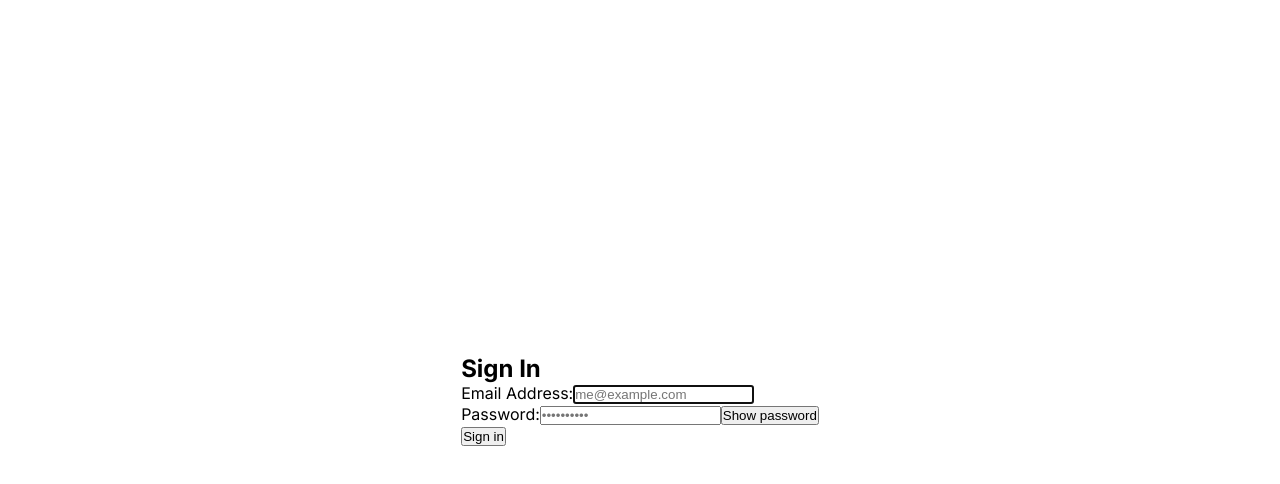
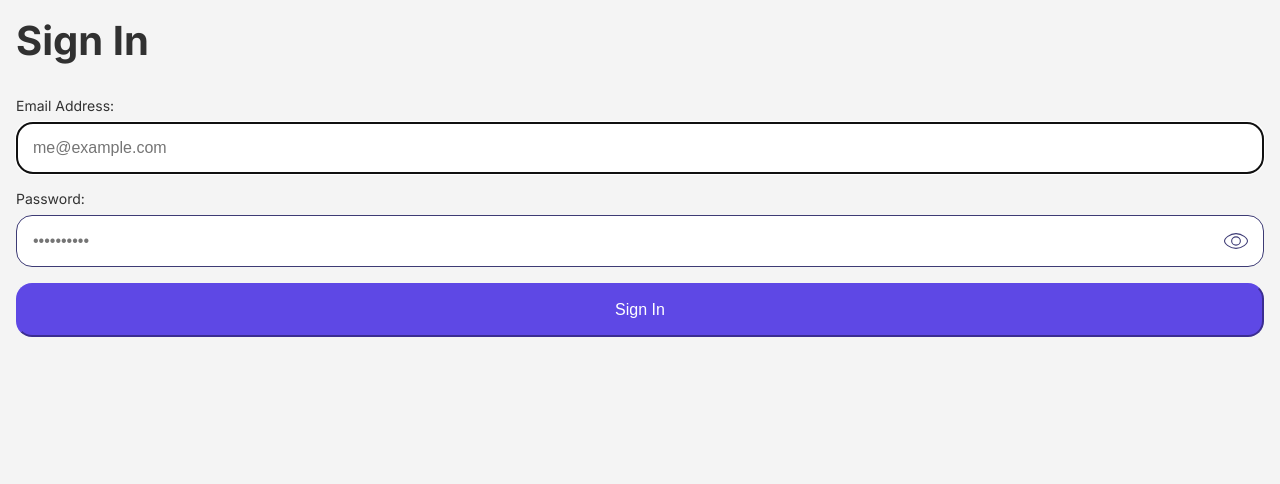
Before and after one commit to PashaDeev/sign_in_form, a Next.js app: page / in a window 1280 px wide. Shown: the top 484 px of the page. Built offline with nearby package versions, Linux system fonts and the light colour scheme.

Commit message:
add styles

```diff
--- a/package.json
+++ b/package.json
@@ -9,6 +9,7 @@
     "lint": "next lint"
   },
   "dependencies": {
+    "clsx": "2.1.1",
     "next": "14.2.5",
     "react": "18",
     "react-dom": "18"
--- a/src/app/globals.css
+++ b/src/app/globals.css
@@ -1,4 +1,18 @@
 :root {
+    --text-primary-color: #313131;
+    --main-border-color: #3d3b75;
+    --control-action-color: #5e48e5;
+    --form-bg-color: #f4f4f4;
+    --control-action-text-color: #ffffff;
+
+    --text-title-size: 40px;
+    --text-action-size: 35px;
+    --text-size: 14px;
+    --text-size-l: 16px;
+
+    --gap-s: 8px;
+    --gap-m: 16px;
+    --gap-l: 32px;
 }
 
 * {
--- a/src/features/emailInput/index.tsx
+++ b/src/features/emailInput/index.tsx
@@ -2,9 +2,11 @@ import {FormInput} from '@/shared/formInput';
 
 const INVALID_ARIA_STATE = 'email error';
 
-export const EmailInput = () => {
+// todo Седалть правильный тип для className
+export const EmailInput = ({className}: {className?: string}) => {
     return (
         <FormInput
+            className={className}
             title="Email Address:"
             type="email"
             name="email"
--- a/src/features/passwordInput/index.tsx
+++ b/src/features/passwordInput/index.tsx
@@ -3,10 +3,12 @@ import {FormInput} from '@/shared/formInput';
 const DESCRIBEDBY_NAME = 'password-constraints';
 const INVALID_ARIA_STATE = 'password error';
 
-export const PasswordInput = () => {
+// todo Седалть правильный тип для className
+export const PasswordInput = ({className}: {className?: string}) => {
     return (
         <div>
             <FormInput
+                className={className}
                 title="Password:"
                 type="password"
                 name="password"
--- /dev/null
+++ b/src/shared/button/index.module.css
@@ -0,0 +1,17 @@
+.button {
+    padding: var(--gap-m) 0;
+
+    color: var(--control-action-text-color);
+
+    background-color: var(--control-action-color);
+    border-color: var(--control-action-color);
+    border-radius: 16px;
+
+    box-shadow: none;
+
+    font-size: var(--text-size-l);
+}
+
+.button_maxWidth {
+    width: 100%;
+}
--- /dev/null
+++ b/src/shared/button/index.tsx
@@ -0,0 +1,19 @@
+import {InputHTMLAttributes} from 'react';
+import clsx from 'clsx';
+
+import styles from './index.module.css';
+
+// todo Проверить, что за фигня с типами
+type ButtonProps = InputHTMLAttributes<HTMLButtonElement> & {type?: 'submit' | 'button' | 'reset'; maxWidth?: boolean};
+
+export const Button = ({children, className, type, maxWidth, ...rest}: ButtonProps) => (
+    <button
+        className={clsx(styles.button, className, {
+            [styles['button_maxWidth']]: maxWidth,
+        })}
+        type={type}
+        {...rest}
+    >
+        {children}
+    </button>
+);
--- /dev/null
+++ b/src/shared/formInput/index.module.css
@@ -0,0 +1,38 @@
+.title {
+    display: block;
+    margin-bottom: var(--gap-s);
+
+    color: var(--text-primary-color);
+    font-size: var(--text-size);
+}
+
+.inputContainer {
+    position: relative;
+}
+
+.input {
+    font-size: var(--text-size-l);
+    padding: var(--gap-m);
+    width: 100%;
+    border: 1px solid var(--main-border-color);
+    border-radius: 16px;
+}
+
+.passwordVisibilityButton {
+    position: absolute;
+
+    width: 24px;
+    height: 24px;
+    right: var(--gap-m);
+    top: 50%;
+
+    transform: translateY(-50%);
+
+    background-image: url('/open_eye.svg');
+    background-size: contain;
+    background-repeat: no-repeat;
+    background-position: center;
+    background-color: white;
+
+    border: none;
+}
--- a/src/shared/formInput/index.tsx
+++ b/src/shared/formInput/index.tsx
@@ -1,4 +1,6 @@
 import {InputHTMLAttributes} from 'react';
+
+import styles from './index.module.css';
 
 type FormInputProps = InputHTMLAttributes<HTMLInputElement> & {
     title: string;
@@ -15,13 +17,16 @@ export const FormInput = ({
     type = 'text',
     ariaErrorMessage,
     isError,
+    className,
     ...rest
 }: FormInputProps) => {
     return (
-        <section>
+        <section className={className}>
             <label>
-                {title}
+                <span className={styles.title}>{title}</span>
+                <div className={styles.inputContainer}>
                     <input
+                        className={styles.input}
                         type={type}
                         name={name}
                         id={id}
@@ -34,13 +39,13 @@ export const FormInput = ({
                     />
                     {type === 'password' && (
                         <button
+                            className={styles.passwordVisibilityButton}
                             type="button"
                             aria-label="Show password as plain text.
                     Warning: this will display your password on the screen."
-                    >
-                        Show password
-                    </button>
+                        />
                     )}
+                </div>
             </label>
         </section>
     );
--- /dev/null
+++ b/src/widgets/signInForm/index.module.css
@@ -0,0 +1,17 @@
+.signInForm {
+    padding: var(--gap-m);
+    width: 100vw;
+    height: 100vh;
+
+    background: var(--form-bg-color);
+}
+
+.title {
+    font-size: var(--text-title-size);
+    color: var(--text-primary-color);
+    margin-bottom: var(--gap-l);
+}
+
+.input {
+    margin-bottom: var(--gap-m);
+}
--- a/src/widgets/signInForm/index.tsx
+++ b/src/widgets/signInForm/index.tsx
@@ -1,14 +1,17 @@
 import {EmailInput} from '@/features/emailInput';
 import {PasswordInput} from '@/features/passwordInput';
 
+import styles from './index.module.css';
+import {Button} from '@/shared/button';
+
 export const SignInForm = () => (
-    <form action="/">
-        <h1>Sign In</h1>
+    <form action="/" className={styles.signInForm}>
+        <h1 className={styles.title}>Sign In</h1>
 
-        <EmailInput />
+        <EmailInput className={styles.input} />
 
-        <PasswordInput />
+        <PasswordInput className={styles.input} />
 
-        <button type="submit">Sign in</button>
+        <Button maxWidth={true}>Sign In</Button>
     </form>
 );
```
Also changed, not shown: public/open_eye.svg (added), 1 other file (tests, documents, lock files or other folders). Lines whose indentation alone changed are shown as unchanged.
